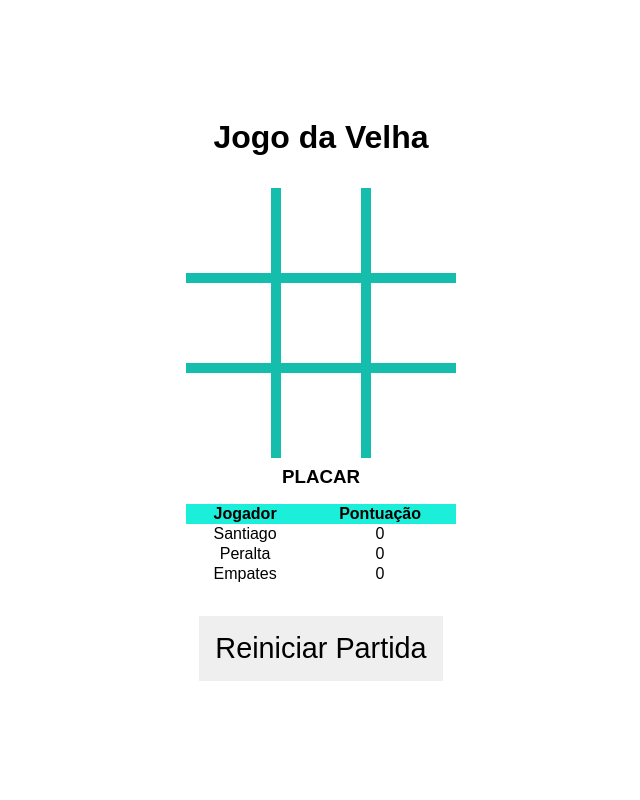
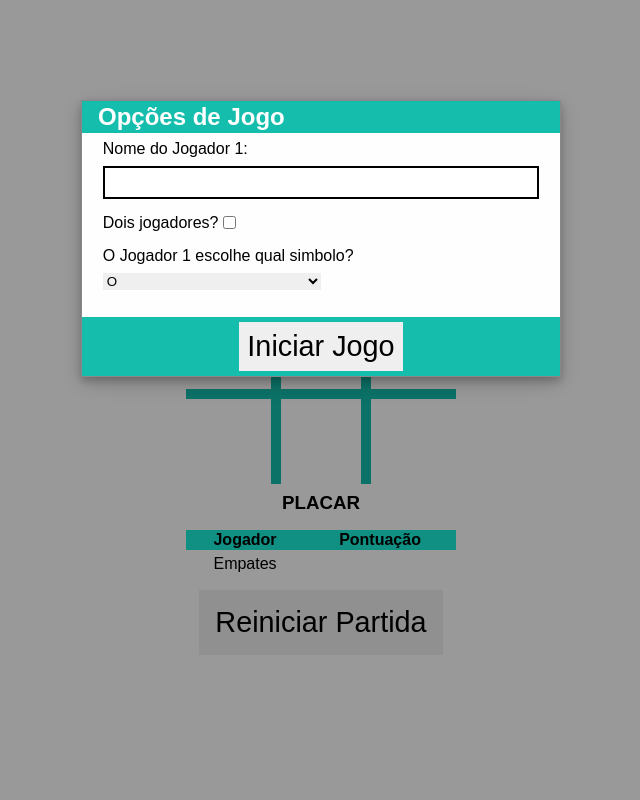
Before and after one commit to pliniohavila/jogo_da_velha, a PHP site: page / in a window 1280 px wide. Shown: the whole page, without its empty margins (319-959 px from the left). Run offline with PHP 8.4, Linux system fonts and the light colour scheme.

Commit message:
Implement players define names and options to two players or against machine

```diff
--- a/assets/css/styles.css
+++ b/assets/css/styles.css
@@ -29,8 +29,14 @@ button {
     margin-bottom: 2rem;
 }
 
+.actual-player {
+    display: none;
+    margin-top: 0.5rem;
+    text-align: center;
+}
+
 .game {
-    margin-bottom: 2rem;
+    margin-bottom: 1rem;
 }
 
 table {
@@ -116,7 +122,7 @@ td.highlight {
 }
 
 .modal {
-    display: none;
+    display: block;
     position: fixed;
     z-index: 1;
     padding-top: 100px;
--- a/assets/js/game.js
+++ b/assets/js/game.js
@@ -44,29 +44,71 @@ function add_event_listener() {
     });
 }
 
+// startGame();
+
+function getInfoPlayers() {
+    const inputs = document.querySelectorAll(".modal-body .infos-input");
+    const select = document.querySelector(".modal-body select");
+
+    const values = {};
+    for (const input of inputs) {
+      values[input.name] = input.value;
+    }
+
+    values.player1Symbol = select.value;
+    values.player2Symbol = values.player1Symbol === 'x' ? 'o' : 'x';
+
+    return values;
+}
+
 function startGame() {
-    // const modal = document.getElementById("options");
-    // modal.style.display = 'none';
     add_event_listener();
+    console.log(getInfoPlayers());
+    const modal = document.getElementById("options");
+    modal.style.display = 'none';
 
-    PLAYER_1 = new Player('Santiago', 'x');
-    PLAYER_2 = new Player('Peralta', 'o');
+    const players = getInfoPlayers();
+    PLAYER_1 = new Player(players.player1, players.player1Symbol);
+    if (players.player2.length === 0) {
+        PLAYER_2 = new Player('Baymax', players.player2Symbol);
+    } else {
+        PLAYER_2 = new Player(players.player1, players.player2Symbol);
+        MACHINE = 0;
+    }
+    console.log(PLAYER_1);
+    console.log(PLAYER_2);
 
     getById('placar-player1-name').innerText = PLAYER_1.name;
     getById('placar-player2-name').innerText = PLAYER_2.name;
 
+    const randomPlayerStart = getRandom() % 3;
+    if (randomPlayerStart === 1) {
+        ACTUAL_PLAYER = PLAYER_1;
+    } else {
+        if (MACHINE === 1)
+            machineMark();
+        else
+            ACTUAL_PLAYER = PLAYER_2;
+    }
     updatePlacar();
-
-    ACTUAL_PLAYER = PLAYER_1
+    if (MACHINE === 0) {
+        console.log(getById('actual-player'));
+        getById('actual-player').style.display = 'block';
+        updateActualPlayerShow();
+    }
 }
 
-startGame()
+function updateActualPlayerShow() {
+    console.log('ACTUAL_PLAYER[updateActualPlayerShow()]', ACTUAL_PLAYER);
+    getById('actual-player-content').innerText = ACTUAL_PLAYER.name;
+}
 
 function blockMouse(event) {
     event.preventDefault();
   }
 
 function playerMark(td) {
+    console.log('ACTUAL_PLAYER', ACTUAL_PLAYER);
     const [line_s, column_s] = td.id.split('');
     const line = parseInt(line_s);
     const column = parseInt(column_s);
@@ -79,10 +121,14 @@ function playerMark(td) {
     setTimeout(() => {
         if (checkEndGame())
             return;
-        if (MACHINE === 1)
+        if (MACHINE === 1) {
             machineMark();
-        else
+        }
+        else {
             ACTUAL_PLAYER = ACTUAL_PLAYER === PLAYER_1 ? PLAYER_2 : PLAYER_1;
+            updateActualPlayerShow();
+        }
+
     }, 300);
 }
 
--- a/index.html
+++ b/index.html
@@ -12,6 +12,9 @@
         <h1>
             Jogo da Velha
         </h1>
+        <div class="actual-player" id="actual-player">
+            <h3 id="actual-player-content">Jogador atual Holt</h3>
+        </div>
     </div>
     <div class="game">
         <table>
@@ -120,10 +123,7 @@
                 <option value="x">X</option>
                 <option value="o" selected>O</option>
             </select>
-            <!-- <input type="checkbox" name="x" id="x" />
-            <input type="checkbox" name="o" id="o" /> -->
         </div>
-
     </div>
     <div class="modal-footer">
         <button id="start" class="start" onclick="startGame()">
```
Also changed, not shown: TODO.MD (+6 -3 lines).
